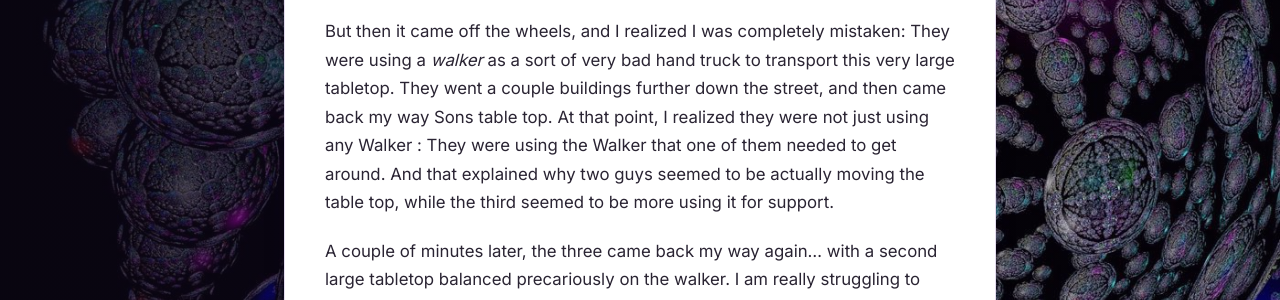
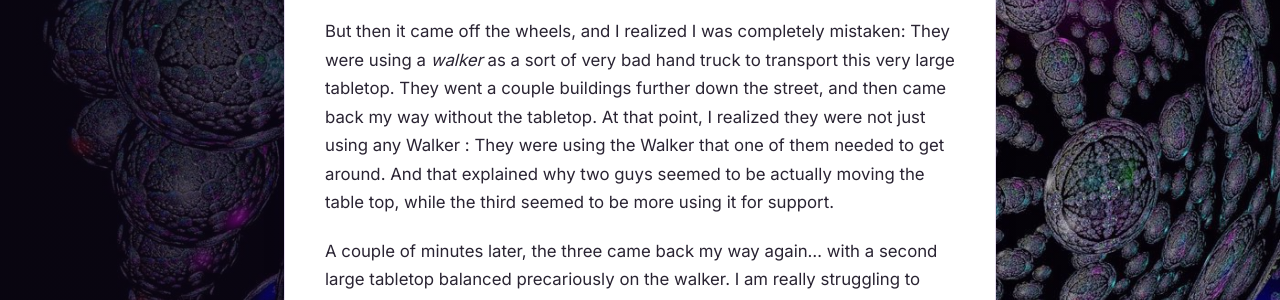
Before and after one commit to gcallah/gcallah.github.io, a Jekyll site: the page built from _posts/2026-11-13-New-York.md, in a window 1280 px wide. Shown: the part 561-861 px from the top of the page. Built offline with Jekyll 4.4.1, drawn with Linux system fonts in a browser that asks for light colours; our own code applies the rules of GitHub Pages for plain Markdown files.

Commit message:
Fixed typo in new york.

```diff
--- a/_posts/2026-11-13-New-York.md
+++ b/_posts/2026-11-13-New-York.md
@@ -12,7 +12,7 @@ it was on wheels.
 But then it came off the wheels, and I realized I was completely mistaken: They
 were using a *walker* as a sort of very bad hand truck to transport this very
 large tabletop. They went a couple buildings further down the street, and then
-came back my way Sons table top. At that point, I realized they were not just
+came back my way without the tabletop. At that point, I realized they were not just
 using any Walker : They were using the Walker that one of them needed to get
 around. And that explained why two guys seemed to be actually moving the table
 top, while the third seemed to be more using it for support.
```
